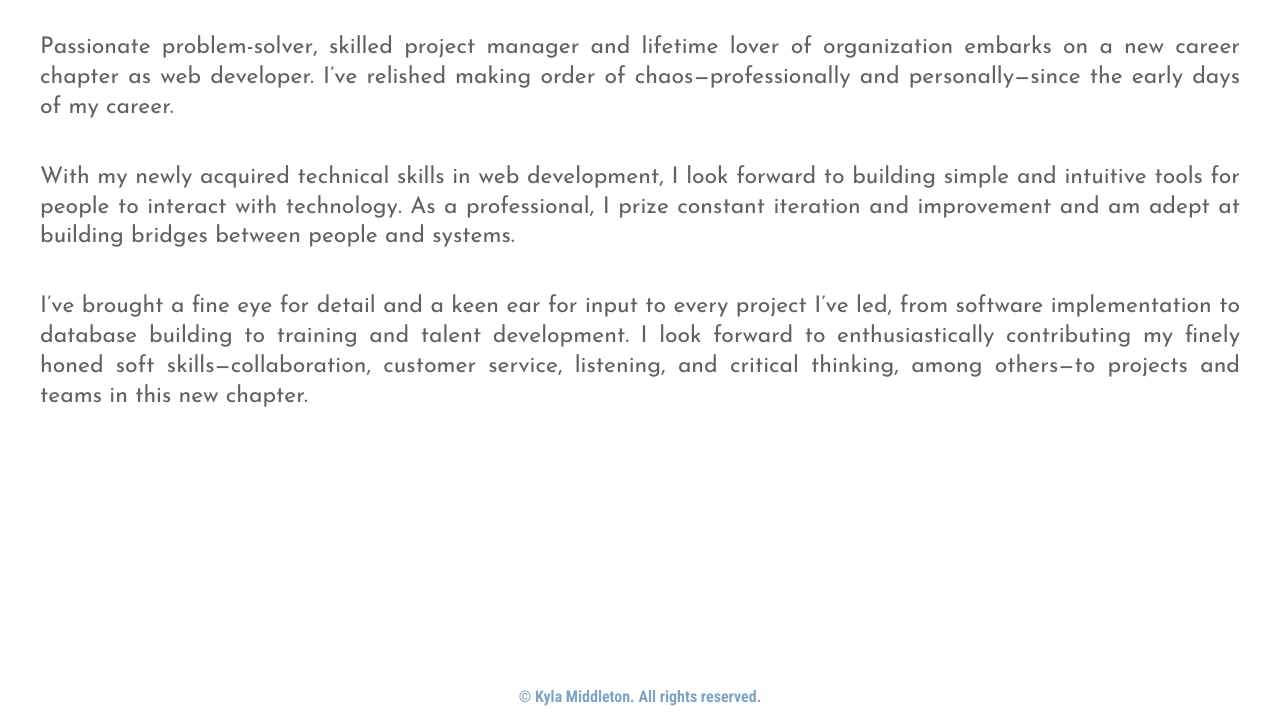
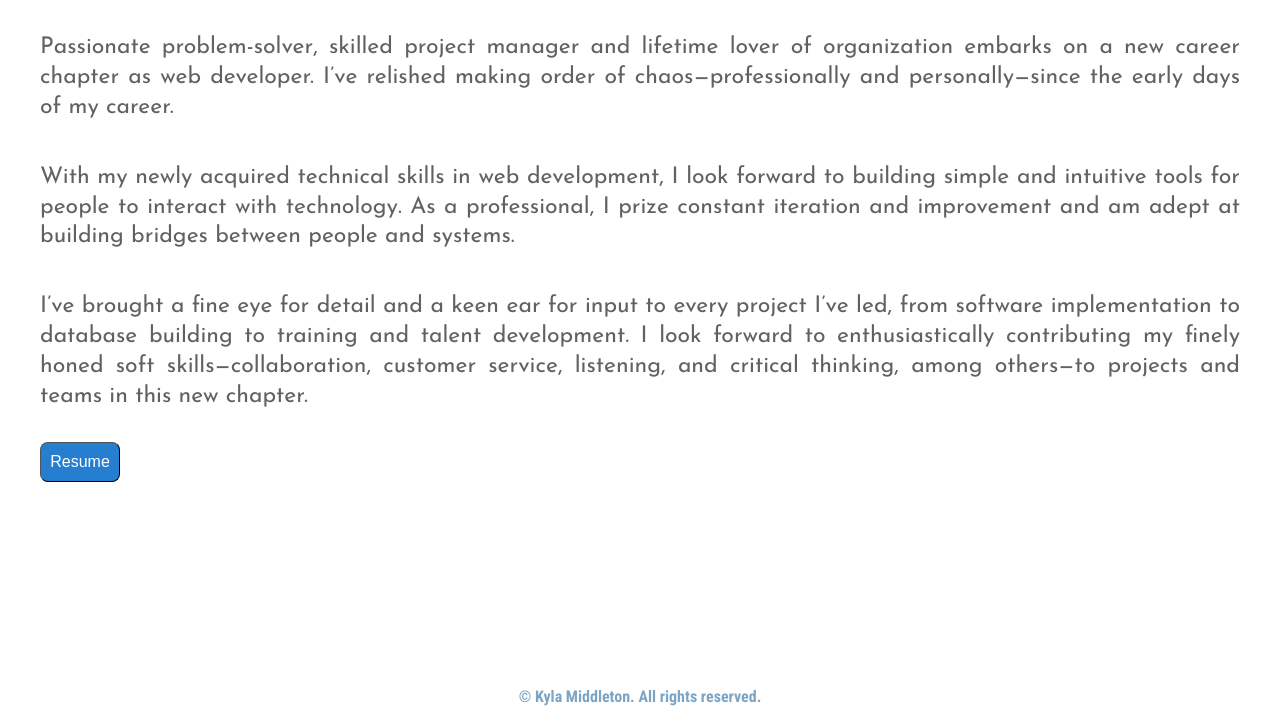
Before and after one commit to kymiddleton/kylamiddleton, a website: page about.html in a window 1280 px wide. Shown: the part 85-800 px from the top of the page. Drawn offline with Linux system fonts and the light colour scheme.

Commit message:
added resume button and link to pdf on about page

```diff
--- a/about.html
+++ b/about.html
@@ -57,6 +57,10 @@
                 </div>
                 <div class="grid-item row4">
                     <!-- <p>test test test test</p> -->
+                    <a target="_blank" rel="resume" href="https://drive.google.com/file/d/1Dz6XovjKq1VuZhJNuRboRXellsKOrPV3/view?usp=sharing">
+                        <button class="resume-btn">Resume</button>
+                    </a>
+
                 </div>
             </div>
         </div>
--- a/styles/about.css
+++ b/styles/about.css
@@ -73,22 +73,6 @@ a {
     font-size: 16px;
 }
 
-.row1 {
-    /* height: 193px; */
-    /* height: 124px; */
-}
-
-.row2 {
-    /* height: 160px; */
-    /* height: 245px; */
-    /* height: 290px; */
-}
-
-.row3 {
-    /* height: 180px; */
-    /* height: 190px; */
-}
-
 .row4 {
     /* display: none; */
     /* height: 40px; */
@@ -96,6 +80,7 @@ a {
     /* padding-bottom: 40px; */
     /* margin-bottom: 40px; */
     margin-bottom: 10px;
+    position: relative;
 }
 
 .ProfilePic {
@@ -114,12 +99,27 @@ p {
     font-size: 15px;
     padding-bottom: 10px;
 }
+
+.resume-btn {
+    position: absolute;
+    bottom: 0px;
+    left: 10px;
+    vertical-align: bottom;
+    background-color: rgb(38, 126, 208);
+    color: white;
+    font-size: 14px;
+    border-radius: 8px;
+    border-width: 1px;
+    cursor: pointer;
+    text-align: center;
+    height: 36px;
+    width: 80px;
+}
+
 /*==== END OF GRID ====*/
 
 .bottom {
     font-family: 'Roboto Condensed', sans-serif;
-    /* border: rgba(2, 81, 144, 0.2);
-    border-top-style: solid; */
     display: grid;
     /* grid-template-rows: repeat(2, 1fr); */
     grid-template-columns: 1fr;
@@ -189,56 +189,21 @@ p {
     }
     /*===== END OF HEADER =====*/
 
-    /* .grid-container {
-        grid-gap: 15px;
-        grid-template-rows: repeat(6, 1fr);
-        grid-template-columns: repeat(4, 1fr);
-        padding: 10px;
-    } */
-
-    /* .grid-item {
-        padding: 15px;
-        font-size: 30px;
-    } */
-
-    /* .row1 {
-        grid-column: 1 ;
-        grid-row: 1 / span 2;
-        height: 268px;
-    }
-
-    .row2 {
-        grid-column: 2 / span 3;
-        grid-row: 1 ;
-        height: 268px;
-    }
-
-    .row3 {
-        grid-column: 1 / span 4;
-        grid-row: 2;
-        height: 182px;
-    }  */
-
-    /* .row4 {
-        display: none;
-        height: 5px;
-        padding-bottom: 40px;
-        margin-bottom: 40px;
-    } */
-
-    /* .ProfilePic {
-        display: block;
-        height: 250px;
-        width: 250px;
-        margin: 10px 15px 10px 15px;
-    } */
-
     p {
         line-height: 1.3;
         /* font-size: 19px; */
         font-size: 23px;
         padding: 10px 15px 10px 15px;
     }
+
+    .resume-btn {
+        left: 25px;
+        font-size: 16px;
+        height: 40px;
+        width: 80px;
+        top: 10px;
+    }
+
     /*=== END OF GRID CONTAINER ===*/
 
     .footer {
@@ -276,8 +241,6 @@ p {
     }
 
     a {
-        /* color: rgba(2, 81, 144, 0.52);
-        text-decoration: none; */
         font-size: 27px;
     }
 
@@ -292,55 +255,24 @@ p {
         padding: 50px;
     }
 
-    /* .grid-item {
-        padding: 35px;
-        font-size: 30px;
-    } */
-
-    /* .row1 {
-        grid-column: 1 ;
-        grid-row: 1 / span 2;
-        height: 380px;
-    }  */
-
-    /* .row2 {
-        grid-column: 2 / span 3;
-        grid-row: 1 ;
-        height: 380px;
-        /* padding-top: 40px; */
-    /* } */
-
-    /* .row3 {
-        grid-column: 1 / span 4;
-        grid-row: 2;
-        height: 120px;
-    }  */
-
-    /* .row4 {
-        /* display: none; */
-        /* grid-column: 1 / span 4;
-        grid-row: 3;
-        height: 100px;
-        margin-bottom: 40px; */
-    /* } */
-
-    /* .ProfilePic {
-        height: 350px;
-        width: 350px;
-        margin: 9px 5px 9px 5px;
-    } */
-
     p {
         line-height: 1.5;
         font-size: 22px;
         padding: 7px 15px 7px 15px;
     }
+
+    .resume-btn {
+        left: 25px;
+        font-size: 16px;
+        height: 40px;
+        width: 80px;
+        top: 10px;
+    }
+
     /*=== END OF GRID CONTAINER ===*/
 
     .bottom {
         font-family: 'Roboto Condensed', sans-serif;
-        /* border: rgba(2, 81, 144, 0.2);
-        border-top-style: solid; */
         display: grid;
         /* grid-template-rows: repeat(2, 1fr); */
         grid-template-columns: 1fr;
```
Also changed, not shown: contact.html (+1 -0 lines).
